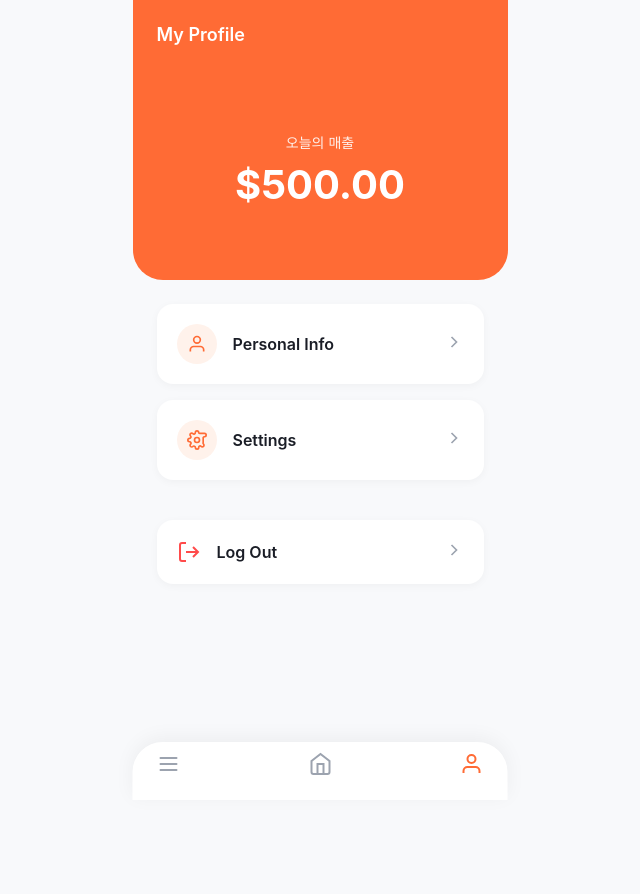
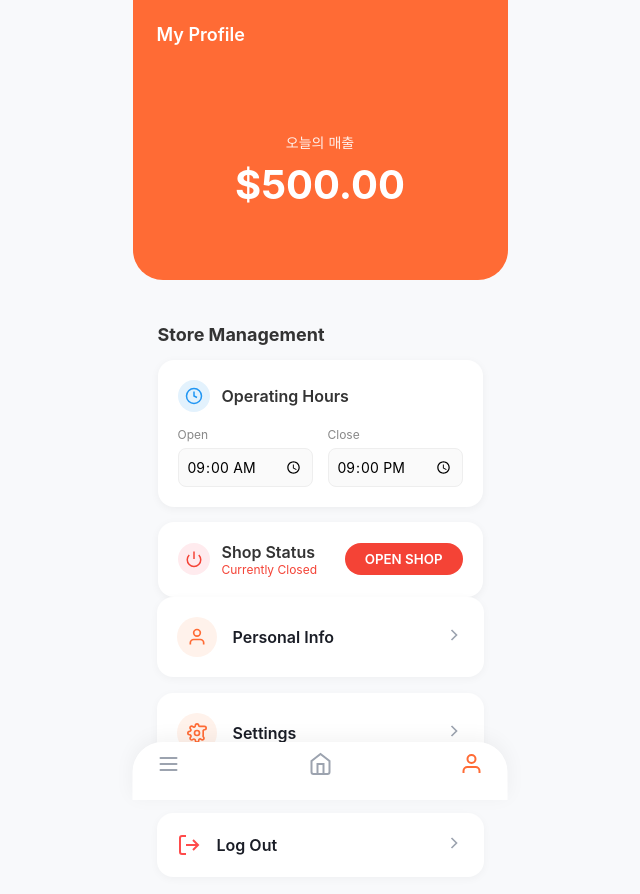
Before and after one commit to rlaxogns100-oss/D2C, a plain HTML site: page 01_Owner/06_Profile.html in a window 1280 px wide. Shown: the whole page, without its empty margins (320-960 px from the left). Before the commit the page ends 800 px from the top, so only its background shows below. Drawn offline with Linux system fonts and the light colour scheme.

Commit message:
feat: Add store hours and shop status toggle to Owner Profile

```diff
--- a/01_Owner/06_Profile.html
+++ b/01_Owner/06_Profile.html
@@ -18,6 +18,54 @@
       <div class="sales-display">
         <div class="sales-label">오늘의 매출</div>
         <div class="sales-amount">$500.00</div>
+      </div>
+    </div>
+
+    <!-- Store Management Section -->
+    <div style="padding: 20px 25px 0;">
+      <h3 style="margin: 0 0 15px 0; font-size: 18px; color: #333;">Store Management</h3>
+
+      <!-- Store Hours Card -->
+      <div style="background: white; border-radius: 16px; padding: 20px; box-shadow: 0 2px 8px rgba(0,0,0,0.05); margin-bottom: 15px;">
+        <div style="display: flex; align-items: center; margin-bottom: 15px;">
+          <div style="width: 32px; height: 32px; border-radius: 50%; background: #E3F2FD; display: flex; align-items: center; justify-content: center; margin-right: 12px; color: #2196F3;">
+            <svg width="18" height="18" viewBox="0 0 24 24" fill="none" stroke="currentColor" stroke-width="2">
+              <circle cx="12" cy="12" r="10"></circle>
+              <polyline points="12 6 12 12 16 14"></polyline>
+            </svg>
+          </div>
+          <span style="font-weight: 600; color: #333;">Operating Hours</span>
+        </div>
+
+        <div style="display: flex; gap: 15px;">
+          <div style="flex: 1;">
+            <label style="display: block; font-size: 12px; color: #888; margin-bottom: 6px;">Open</label>
+            <input type="time" value="09:00" style="width: 100%; padding: 8px; border: 1px solid #eee; border-radius: 8px; font-size: 14px; background: #FAFAFA; box-sizing: border-box;">
+          </div>
+          <div style="flex: 1;">
+            <label style="display: block; font-size: 12px; color: #888; margin-bottom: 6px;">Close</label>
+            <input type="time" value="21:00" style="width: 100%; padding: 8px; border: 1px solid #eee; border-radius: 8px; font-size: 14px; background: #FAFAFA; box-sizing: border-box;">
+          </div>
+        </div>
+      </div>
+
+      <!-- Shop Status Card -->
+      <div style="background: white; border-radius: 16px; padding: 20px; box-shadow: 0 2px 8px rgba(0,0,0,0.05); display: flex; align-items: center; justify-content: space-between;">
+        <div style="display: flex; align-items: center;">
+          <div id="statusIcon" style="width: 32px; height: 32px; border-radius: 50%; background: #FFEBEE; display: flex; align-items: center; justify-content: center; margin-right: 12px; color: #F44336; transition: all 0.3s ease;">
+            <svg width="18" height="18" viewBox="0 0 24 24" fill="none" stroke="currentColor" stroke-width="2">
+              <path d="M18.36 6.64a9 9 0 1 1-12.73 0"></path>
+              <line x1="12" y1="2" x2="12" y2="12"></line>
+            </svg>
+          </div>
+          <div>
+            <div style="font-weight: 600; color: #333;">Shop Status</div>
+            <div id="statusText" style="font-size: 12px; color: #F44336;">Currently Closed</div>
+          </div>
+        </div>
+        <button id="statusBtn" onclick="toggleShopStatus()" style="padding: 8px 20px; border-radius: 20px; border: none; font-weight: 600; cursor: pointer; background-color: #F44336; color: white; transition: all 0.3s ease;">
+          OPEN SHOP
+        </button>
       </div>
     </div>
 
@@ -100,5 +148,38 @@
       </div>
     </div>
   </div>
+
+  <script>
+    let isShopOpen = false;
+
+    function toggleShopStatus() {
+      isShopOpen = !isShopOpen;
+      const btn = document.getElementById('statusBtn');
+      const statusText = document.getElementById('statusText');
+      const icon = document.getElementById('statusIcon');
+
+      if (isShopOpen) {
+        // Change to OPEN state
+        btn.style.backgroundColor = '#4CAF50'; // Green
+        btn.innerText = 'CLOSE SHOP';
+
+        statusText.innerText = 'Currently Open';
+        statusText.style.color = '#4CAF50';
+
+        icon.style.backgroundColor = '#E8F5E9'; // Light Green
+        icon.style.color = '#4CAF50';
+      } else {
+        // Change to CLOSED state
+        btn.style.backgroundColor = '#F44336'; // Red
+        btn.innerText = 'OPEN SHOP';
+
+        statusText.innerText = 'Currently Closed';
+        statusText.style.color = '#F44336';
+
+        icon.style.backgroundColor = '#FFEBEE'; // Light Red
+        icon.style.color = '#F44336';
+      }
+    }
+  </script>
 </body>
 </html>
```
